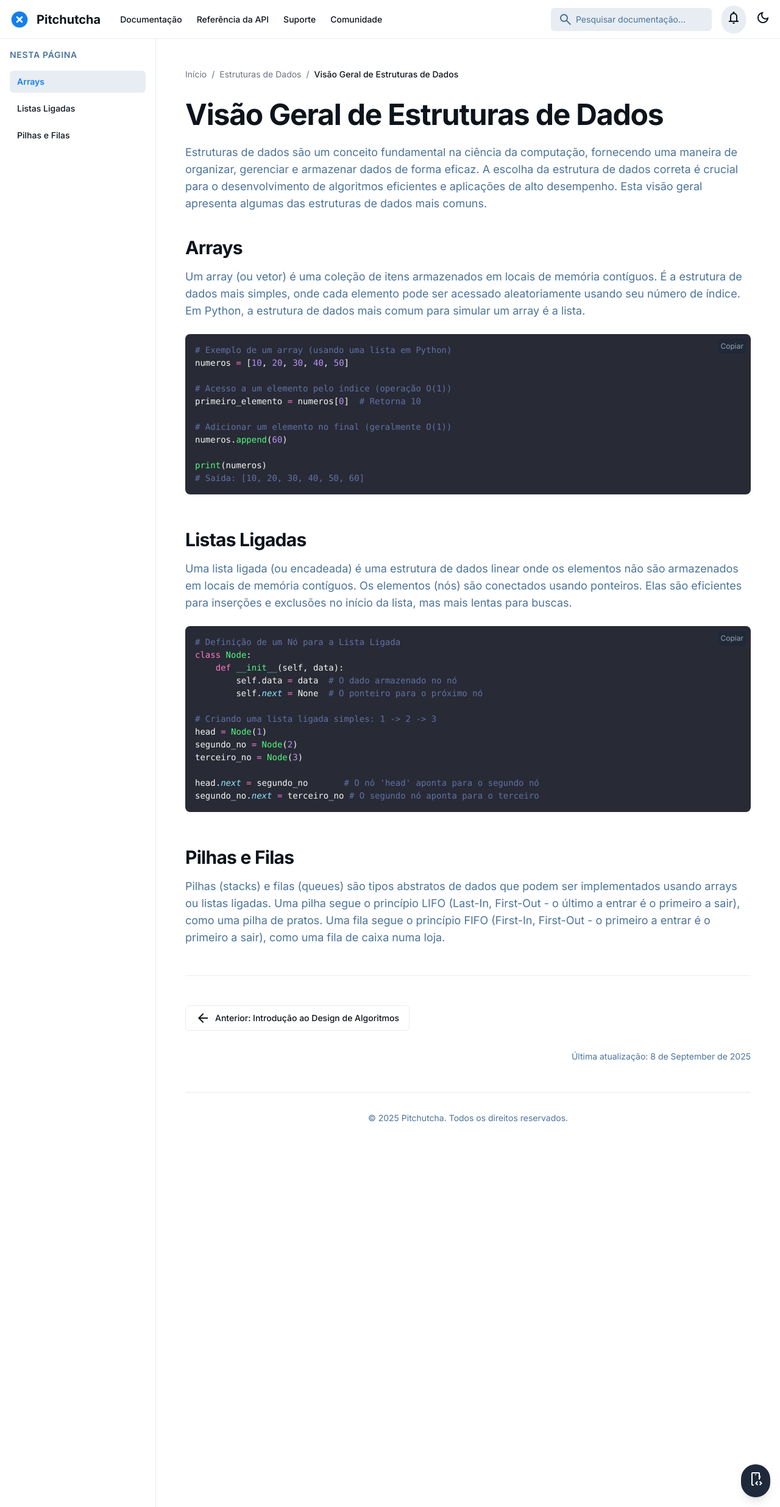
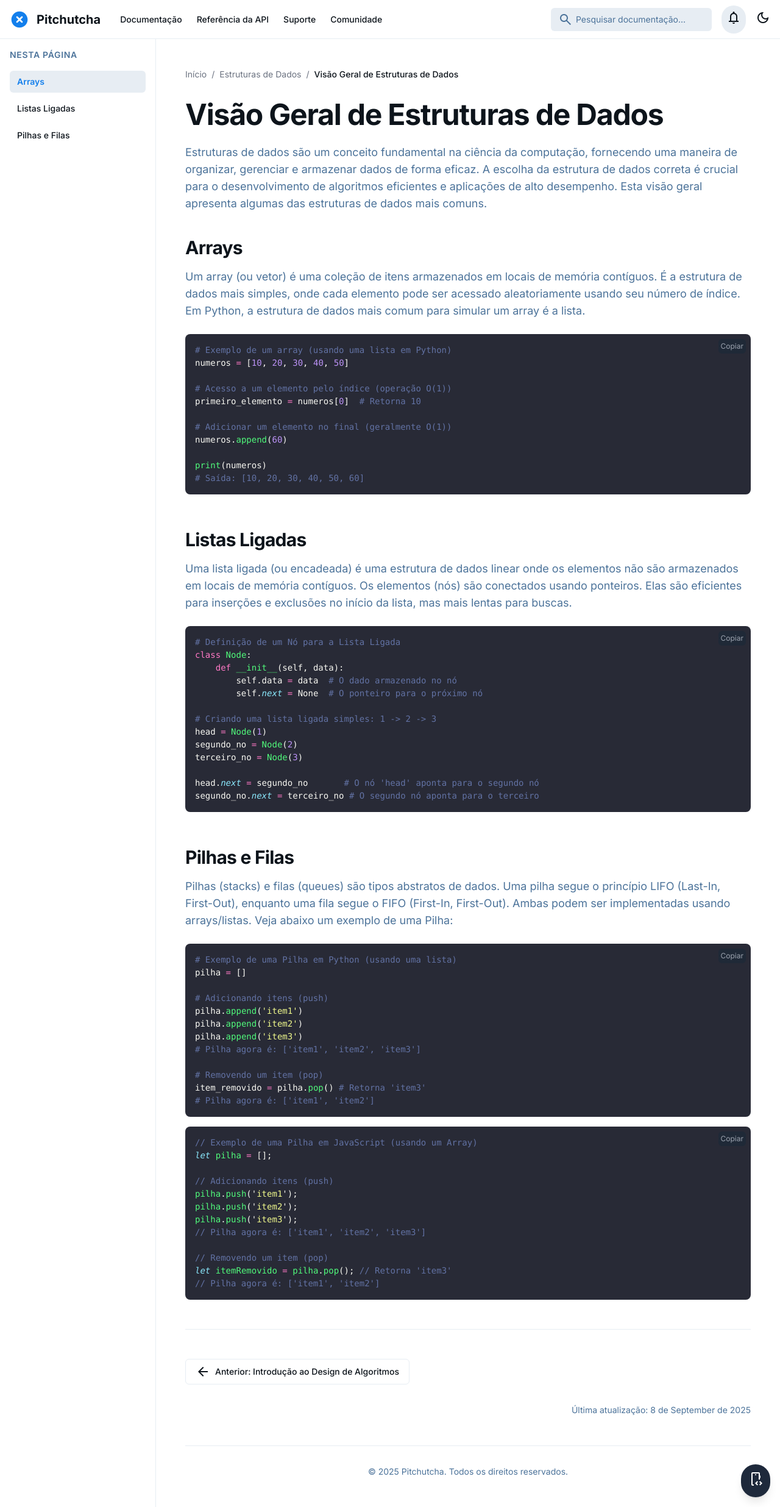
Before and after one commit to SistemaVinculado/pitchutcha.github.io, a Jekyll site: the page built from docs/_posts/2025-09-08-data-structures-overview.md, in a window 1280 px wide. Shown: the whole page at 61% size. Built offline with Jekyll 4.4.1, drawn with Linux system fonts in a browser that asks for light colours; nearby versions of some CDN libraries.

Commit message:
Update 2025-09-08-data-structures-overview.md

```diff
--- a/docs/_posts/2025-09-08-data-structures-overview.md
+++ b/docs/_posts/2025-09-08-data-structures-overview.md
@@ -54,8 +54,36 @@ segundo_no.next = terceiro_no # O segundo nó aponta para o terceiro
     </section>
     <section class="pt-10" id="stacks-and-queues">
         <h2 class="text-3xl font-bold tracking-tight text-[var(--text-primary)]">Pilhas e Filas</h2>
-        <p class="mt-4 text-lg text-[var(--text-secondary)]">
-            Pilhas (stacks) e filas (queues) são tipos abstratos de dados que podem ser implementados usando arrays ou listas ligadas. Uma pilha segue o princípio LIFO (Last-In, First-Out - o último a entrar é o primeiro a sair), como uma pilha de pratos. Uma fila segue o princípio FIFO (First-In, First-Out - o primeiro a entrar é o primeiro a sair), como uma fila de caixa numa loja.
+        <p class="mt-4 mb-6 text-lg text-[var(--text-secondary)]">
+            Pilhas (stacks) e filas (queues) são tipos abstratos de dados. Uma pilha segue o princípio LIFO (Last-In, First-Out), enquanto uma fila segue o FIFO (First-In, First-Out). Ambas podem ser implementadas usando arrays/listas. Veja abaixo um exemplo de uma Pilha:
         </p>
+{% highlight python %}
+# Exemplo de uma Pilha em Python (usando uma lista)
+pilha = []
+
+# Adicionando itens (push)
+pilha.append('item1')
+pilha.append('item2')
+pilha.append('item3')
+# Pilha agora é: ['item1', 'item2', 'item3']
+
+# Removendo um item (pop)
+item_removido = pilha.pop() # Retorna 'item3'
+# Pilha agora é: ['item1', 'item2']
+{% endhighlight %}
+{% highlight javascript %}
+// Exemplo de uma Pilha em JavaScript (usando um Array)
+let pilha = [];
+
+// Adicionando itens (push)
+pilha.push('item1');
+pilha.push('item2');
+pilha.push('item3');
+// Pilha agora é: ['item1', 'item2', 'item3']
+
+// Removendo um item (pop)
+let itemRemovido = pilha.pop(); // Retorna 'item3'
+// Pilha agora é: ['item1', 'item2']
+{% endhighlight %}
     </section>
 </article>
```
